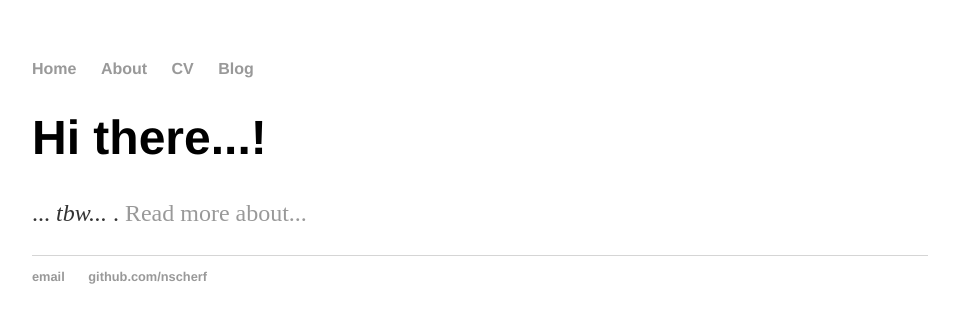
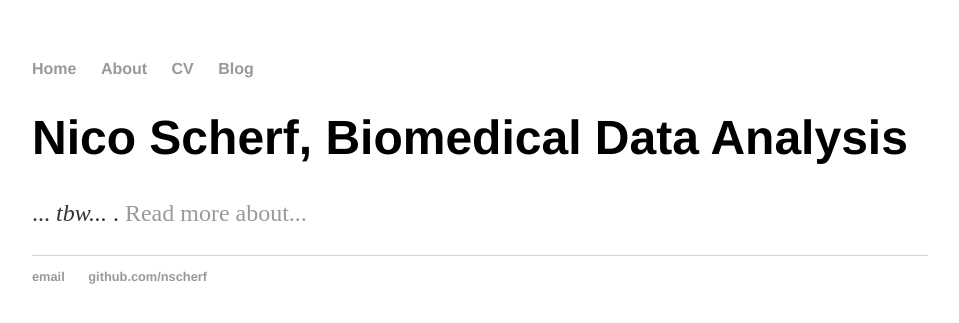
Before and after one commit to nscherf/nscherf.github.io, a Jekyll site: the page built from index.html, in a window 1280 px wide. Shown: the top 323 px of the page, without its empty margins (160-1119 px from the left). Built offline with Jekyll 4.4.1, drawn with Linux system fonts in a browser that asks for light colours.

Commit message:
Update index.html

```diff
--- a/index.html
+++ b/index.html
@@ -3,6 +3,6 @@ layout: default
 title: Nico Scherf, PhD
 ---
 <div class="blurb">
-	<h1>Hi there...!</h1>
+	<h1>Nico Scherf, Biomedical Data Analysis</h1>
 	<p>... <em>tbw...</em> . <a href="/about">Read more about...</a></p>
 </div><!-- /.blurb -->
```
